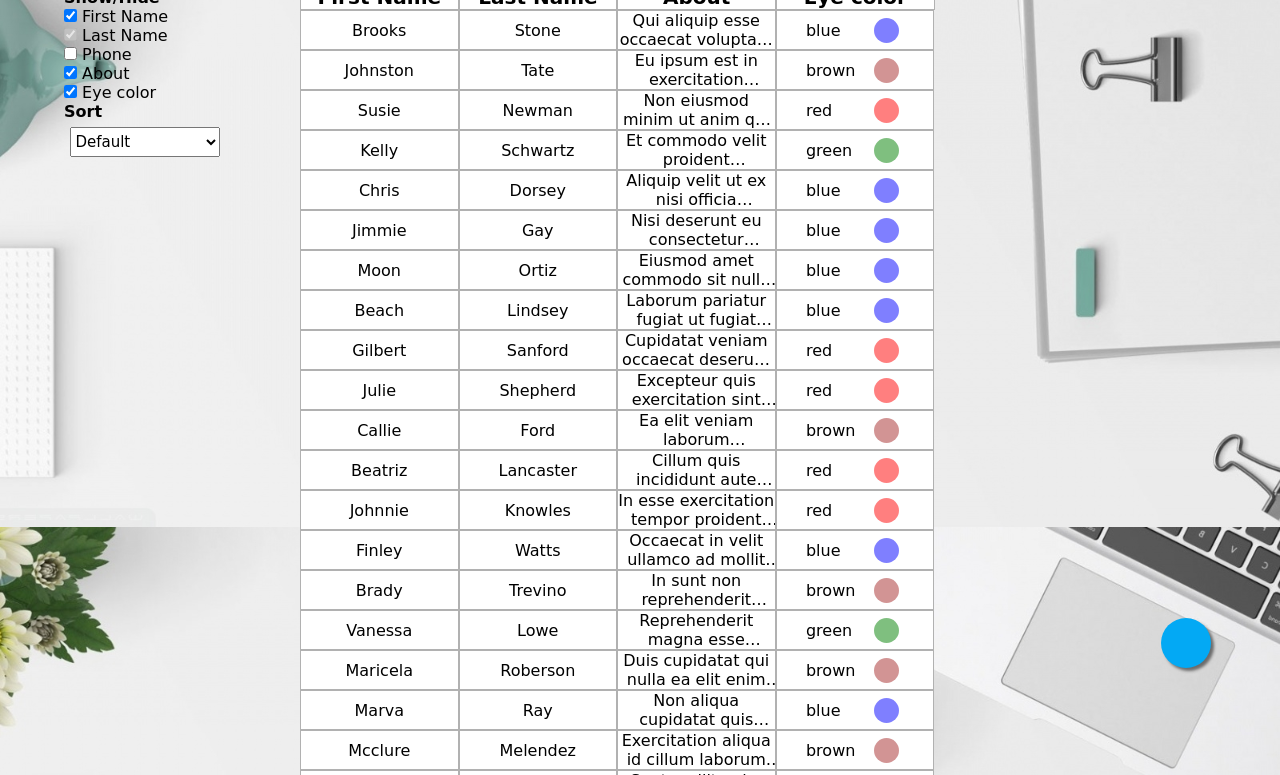
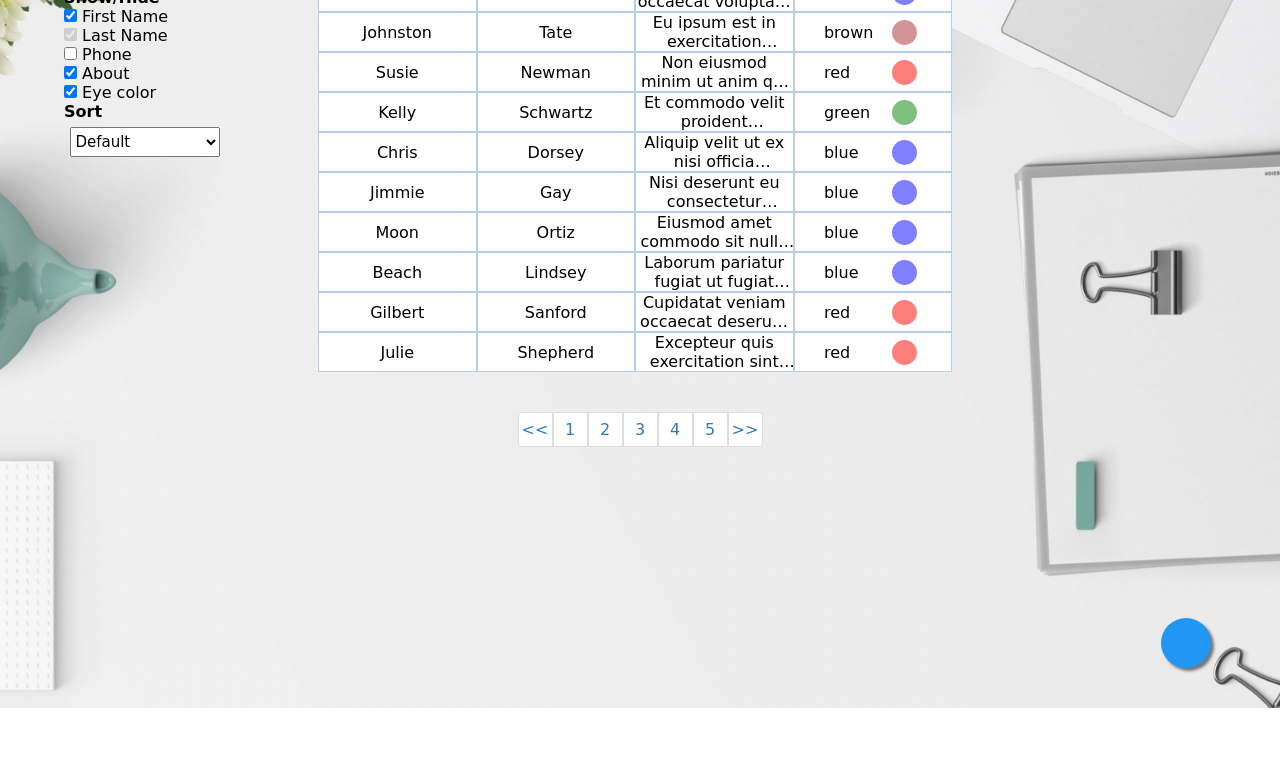
Before and after one commit to IliaSNK/iliasnk.github.io, a plain HTML site: page index.html in a window 1280 px wide. Shown: the part 92-867 px from the top of the page. After the commit the page ends 800 px from the top, so only its background shows below. Drawn offline with nearby package versions, Linux system fonts and the light colour scheme; a web font is replaced by a local one.

Commit message:
add_pagination

```diff
--- a/main.js
+++ b/main.js
@@ -10,6 +10,7 @@ fetch('https://iliasnk.github.io/data.json')
 
   });
 var flag_fn = ''; var flag_ln = ''; var flag_ph = 'hidden'; var flag_ab = ''; var flag_ec = ''
+var p_num = 1
 function render (data) {
     if (document.getElementById('f_name').checked == true){flag_fn = ''} else {flag_fn = 'hidden'}
     if (document.getElementById('l_name').checked == true){flag_ln = ''} else {flag_ln = 'hidden'}
@@ -29,8 +30,15 @@ function render (data) {
             </div>
             <div style="width: 70px"></div>
         </div>`
-
-    data.forEach(el => {
+        let len = data.length
+        s_ind = (p_num * p_mod) - 10
+        if (len < (s_ind + 10)) {
+            e_ind = (len % s_ind) + s_ind
+        }
+        else{
+            e_ind = s_ind + p_mod
+        }
+        data.slice(s_ind, e_ind).forEach(el => {
         root.innerHTML += `
             <div class="content">
                 <div class="table">
@@ -48,7 +56,15 @@ function render (data) {
                     <div title="delete" class="del" id="${el.id}" onclick="Delete(this)"></div>
                 </div>
             </div>`
-});
+    });
+    root.innerHTML +=   `<div class="pagination">
+                            <div class="prev" onclick="p_num--; render(data)"> << </div>
+                        </div>`
+    let pagination = document.querySelector(".pagination")
+    for (let i = 0; i < Math.ceil(data.length / p_mod); i++) {
+        pagination.innerHTML+=`<div class="page" onclick="p_num = this.innerHTML; render(data)">${i+1}</div>`
+    }
+    pagination.innerHTML+='<div class="next" onclick="p_num++; render(data)"> >> </div>'
 }
 
 var id
@@ -178,3 +194,19 @@ function sort (val) {
             break;
     }
 }
+
+
+var s_ind
+var e_ind
+var p_mod = 10
+let pagination = (p_num) => {
+    let len = data.length
+    s_ind = (p_num * p_mod) - 10
+    if (len < (s_ind + 10)) {
+        e_ind = (len % s_ind) + s_ind
+    }
+    else{
+        e_ind = s_ind + p_mod
+    }
+    render(data.slice(s_ind, e_ind))
+}
--- a/style.css
+++ b/style.css
@@ -12,14 +12,14 @@ body{
     scroll-behavior: smooth;
 }
 .users{
-    width: 200px;
-    margin: 0 300px;
-    /* text-align: center; */
+    /* width: 200px; */
+    /* margin: 0 auto; */
+    text-align: center;
 }
 .content{
     width: 55vw;
     min-width: 560px;
-    margin: 0 300px;
+    margin: 0 calc(22.5vw + 30px);
     display: flex;
     flex-direction: row;
     transition: .5s;
@@ -38,7 +38,7 @@ body{
 .f_name, .l_name, .phone, .about, .color {
     width: 100%;
     opacity: 1;
-    border: 1px solid rgba(100, 100, 100, 0.5);
+    border: 1px solid #1565c050;
     display: grid;
     justify-content: center;
     align-items: center;
@@ -67,10 +67,6 @@ body{
 .table_head .about,
 .table_head .color{
     font-size: 20px;
-}
-
-input {
-    /* margin: .4rem; */
 }
 
 .eye{
@@ -204,12 +200,13 @@ input {
     position: fixed;
     right: 5%;
     bottom: 5%;
-    background-color: #03A9F4;
+    background-color: #2196f3;
     transition: .5s;
     background-image: url('add.svg');
 }
 .create:hover{
     box-shadow: 5px 5px 5px rgba(0, 0, 0, .5);
+    /* background-color: #1565c0; */
 }
 
 .sort_sel{
@@ -236,3 +233,33 @@ input {
 .btnCl:hover{
     background-color: #c62828;
 }
+.pagination{
+    margin: 40px auto;
+    width: 300px;
+    display: flex;
+    flex-direction: row;
+    justify-content: center;
+    align-items: center;
+}
+.pagination div{
+    display: flex;
+    justify-content: center;
+    align-items: center;
+    width: 33px;
+    height: 33px;
+    color: #337ab7;
+    background-color: #fff;
+    border: 1px solid #ddd;
+    font-size: 16px;
+    /* background-color: white; */
+}
+.pagination div:hover{
+
+    background-color: rgb(211, 211, 211);
+}
+.next{
+    border-radius: 0 4px 4px 0;
+}
+.prev{
+    border-radius: 4px 0 0 4px;
+}
```
